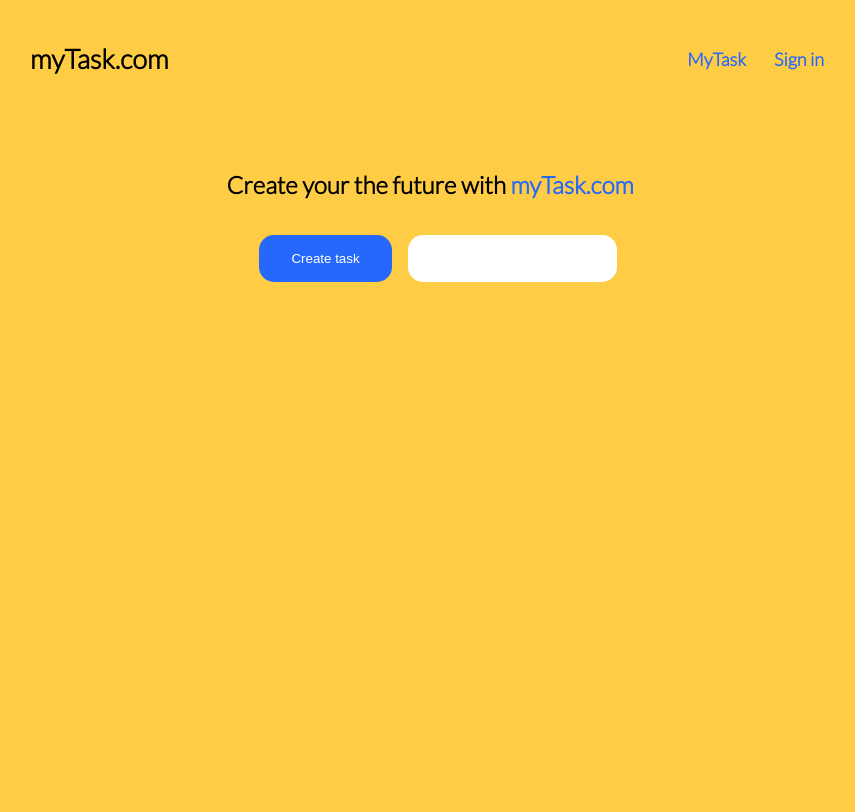
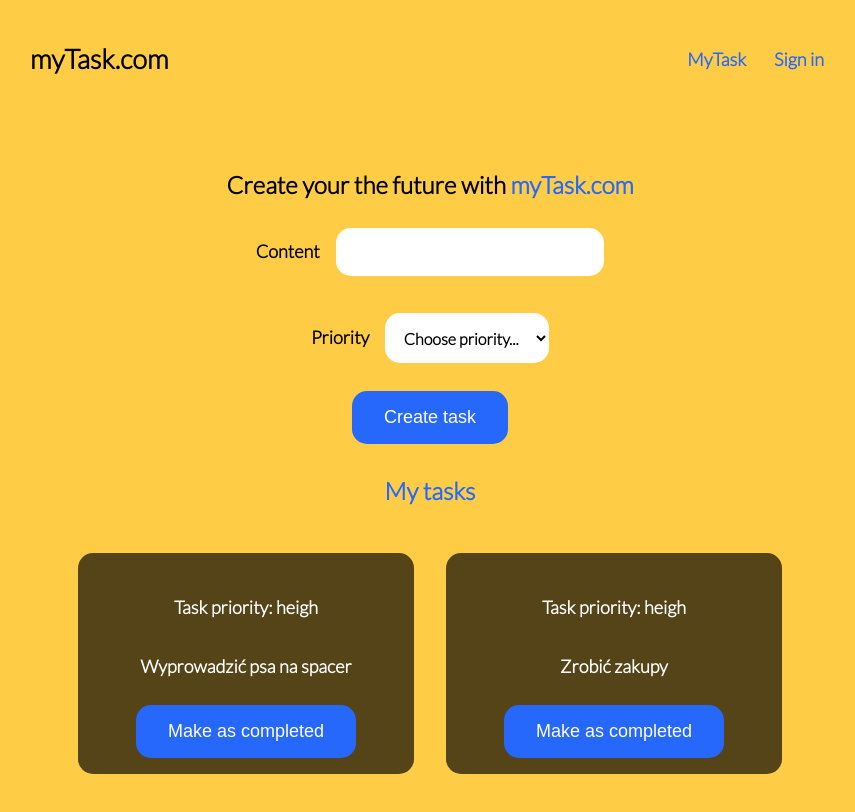
Before and after one commit to Rakso12/TODO-List---First-React-App, a React (Create React App) app: page / in a window 1280 px wide. Shown: the top 812 px of the page, without its empty margins (210-1065 px from the left). Built offline with nearby package versions, Linux system fonts and the light colour scheme.

Commit message:
feat: added a sorting by priority function to the array of tasks

```diff
--- a/src/App.js
+++ b/src/App.js
@@ -7,7 +7,7 @@ function App() {
     <div className="App">
       <Navbar />
       <div className="content">
-        <TaskComponent />
+        <TaskComponent/>
       </div>
     </div>
   );
--- a/src/TaskComponent.module.css
+++ b/src/TaskComponent.module.css
@@ -1,3 +1,5 @@
+@import url('https://fonts.googleapis.com/css2?family=Lato:wght@300&display=swap');
+
 .TaskComponent{
     text-align: center;
     margin-left: auto;
@@ -5,13 +7,25 @@
     padding: 2rem;
 }
 
+p{
+    padding: 0.6rem;
+    font-size: large;
+    font-weight: bold;
+}
+
 button{
+    display: block;
+
+    padding: 1rem 2rem;
+    margin: 1rem;
+    margin: auto auto;
+
     background-color: #2568FB;
     border: 0px;
     border-radius: 15px;
+
     color: white;
-    padding: 1rem 2rem;
-    margin: 1rem;
+    font-size: large;
 }
 
 button:hover{
@@ -19,22 +33,48 @@ button:hover{
 }
 
 input{
-    padding: 1rem;
+    padding: 0.9rem;
     border: 0px;
     border-radius: 15px;
     background-color: white;
     border: 0px;
+
+    min-width: 15rem;
+
+    margin-left: 1rem;
+
+    font-size: medium;
+    font-family: 'Lato', sans-serif;
+    font-weight: bolder;
+}
+
+select{
+    padding: 0.9rem;
+    border: 0px;
+    border-radius: 15px;
+    background-color: white;
+    border: 0px;
+
+
+    min-width: 10rem;
+
+    margin-left: 1rem;
+
+    font-size: medium;
+    font-family: 'Lato', sans-serif;
+    font-weight: bolder;
 }
 
 .task{
-    width: 34%;
-    min-width: 160px;
+    display: inline-block;
+    width: 25%;
+    min-width: 15rem;
     min-height: 8rem;
+
     border: 0px;
     border-radius: 15px;
-    margin-top: 1rem;
-    margin-left: auto;
-    margin-right: auto;
+
+    margin: 1rem;
     padding: 1rem;
     text-align: center;
 
@@ -46,3 +86,14 @@ input{
 .text_blue{
     color: #2568FB;
 }
+
+.blue_title{
+    display: block;
+
+    padding: 2rem;
+    color: #2568FB;
+
+    font-size: x-large;
+    font-family: 'Lato', sans-serif;
+    font-weight: bolder;
+}
--- a/src/TasksComponent.js
+++ b/src/TasksComponent.js
@@ -4,13 +4,46 @@ import styles from './TaskComponent.module.css';
 
 const TaskComponent = () => {
 
-    const [inputValue, setInputValue] = useState("");
-    const [tasks, setTasks] = useState([]);
+    const [inputContentValue, setInputContentValue] = useState(['']);
+    const [inputPriorityValue, setInputPriorityValue] = useState('');
 
-    const addTask = (task) => {
-        if(task != ""){
+    const [tasks, setTasks] = useState([
+        {
+            content: 'Wyprowadzić psa na spacer',
+            priority: 12,
+            priorityName: "heigh"
+        },
+        {
+            content: 'Zrobić zakupy',
+            priority: 12,
+            priorityName: "heigh"
+        }
+    ]);
+
+    const addTask = (contentValue, priorityValue) => {
+        if(contentValue != "" && priorityValue != "none"){
+            let priorityNameValue;
+            if(priorityValue == 3){
+                priorityNameValue = "small";
+            }
+            else if(priorityValue == 6){
+                priorityNameValue = "normal";
+            }
+            else if(priorityValue == 9){
+                priorityNameValue = "medium";
+            }
+            else if(priorityValue == 12){
+                priorityNameValue = "high";
+            }
+
+            const task = {
+                content: contentValue,
+                priority: parseInt(priorityValue),
+                priorityName: priorityNameValue,
+            }
             setTasks((previousTasks) => [...previousTasks, task]);
-            setInputValue("");
+            setInputContentValue("");
+            setInputPriorityValue("none");
         }
     }
 
@@ -19,24 +52,47 @@ const TaskComponent = () => {
         setTasks(tasks.filter(task => task !== value.task));
     }
 
-    const handleChange = (event) => {
-        setInputValue(event.target.value);
+    const handleChangeContentValue = (event) => {
+        setInputContentValue(event.target.value);
+    }
+
+
+    const handleChangePriorityValue = (event) => {
+        setInputPriorityValue(event.target.value);
     }
 
     return (
         <div className={`${styles.TaskComponent}`}>
             <h2> Create your the future with <span className={`${styles.text_blue}`}>myTask.com</span></h2>
-            <button onClick={ () => addTask(inputValue)}> Create task </button>
 
-            <input onChange={handleChange} value={inputValue}/>
+            <p>Content
+                <input onChange={handleChangeContentValue} value={inputContentValue}/>
+            </p>
 
-            {tasks.map((task, index) => (
-                <div className={`${styles.task}`} key={index}>
-                    <p> Task - {index + 1} </p>
-                    <p> {task} </p>
-                    <button onClick={ () => deleteTask({task})}> Make as completed </button>
-                </div>
-            ))}
+            <p>Priority
+                <select onChange={handleChangePriorityValue} value={inputPriorityValue}>
+                    <option value="none">Choose priority...</option>
+                    <option value="12">High priority</option>
+                    <option value="9">Medium priority</option>
+                    <option value="6">Normal priority</option>
+                    <option value="3">Small priority</option>
+                </select>
+            </p>
+
+            <button onClick={ () => addTask(inputContentValue, inputPriorityValue)}> Create task </button>
+
+            <span className={`${styles.blue_title}`}> My tasks </span>
+
+            {
+                tasks.sort( (a,b) => {return b.priority - a.priority}),
+                tasks.map((task, index) => (
+                    <div className={`${styles.task}`} key={index}>
+                        <p> Task priority: {task.priorityName} </p>
+                        <p> {task.content} </p>
+                        <button onClick={ () => deleteTask({task})}> Make as completed </button>
+                    </div>
+                ))
+            }
         </div>
     );
 }
```
